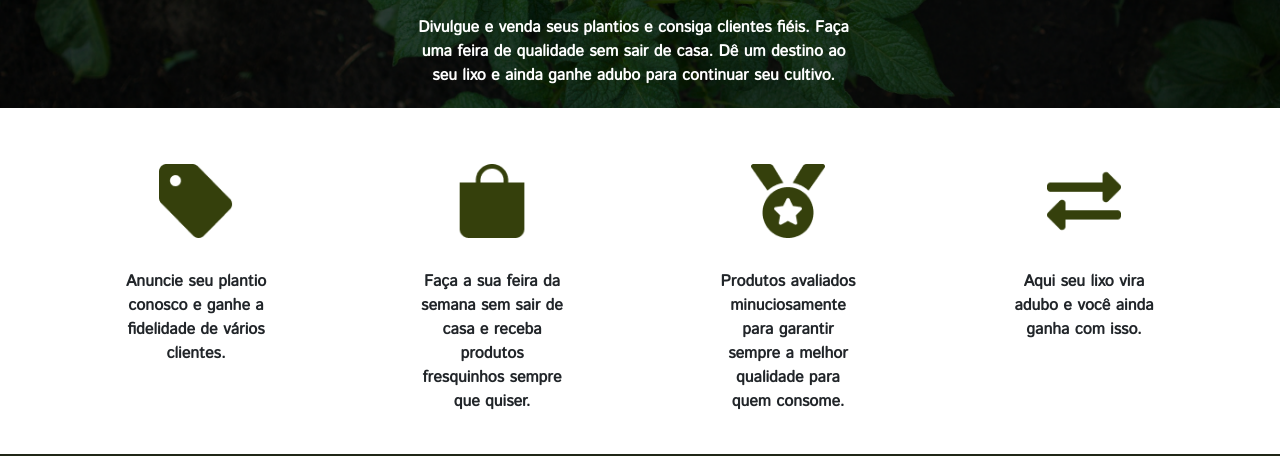
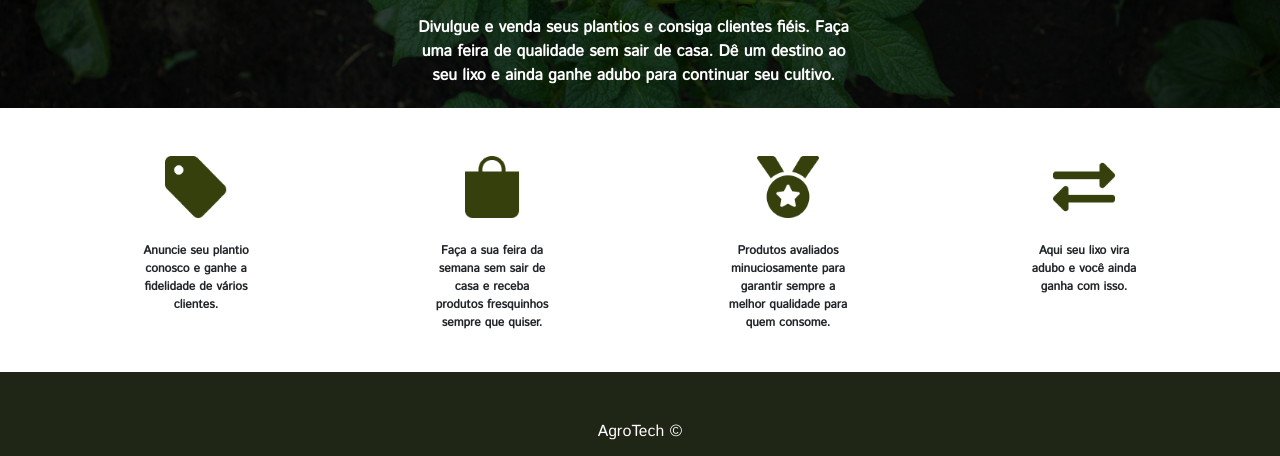
Before and after one commit to nicoleribeiro/gsFront, a plain HTML site: page index.html in a window 1280 px wide. Shown: the part 344-800 px from the top of the page. Drawn offline with nearby package versions, Linux system fonts and the light colour scheme.

Commit message:
ajustando fonte

```diff
--- a/css/style.css
+++ b/css/style.css
@@ -52,8 +52,9 @@ header .infos-cabecalho {
 
 .resumo div {
     text-align: center;
+    font-size: 0.75em;
     font-weight: bold;
-    max-width: 15%;
+    max-width: 13%;
 }
 
 .resumo div img {
```
